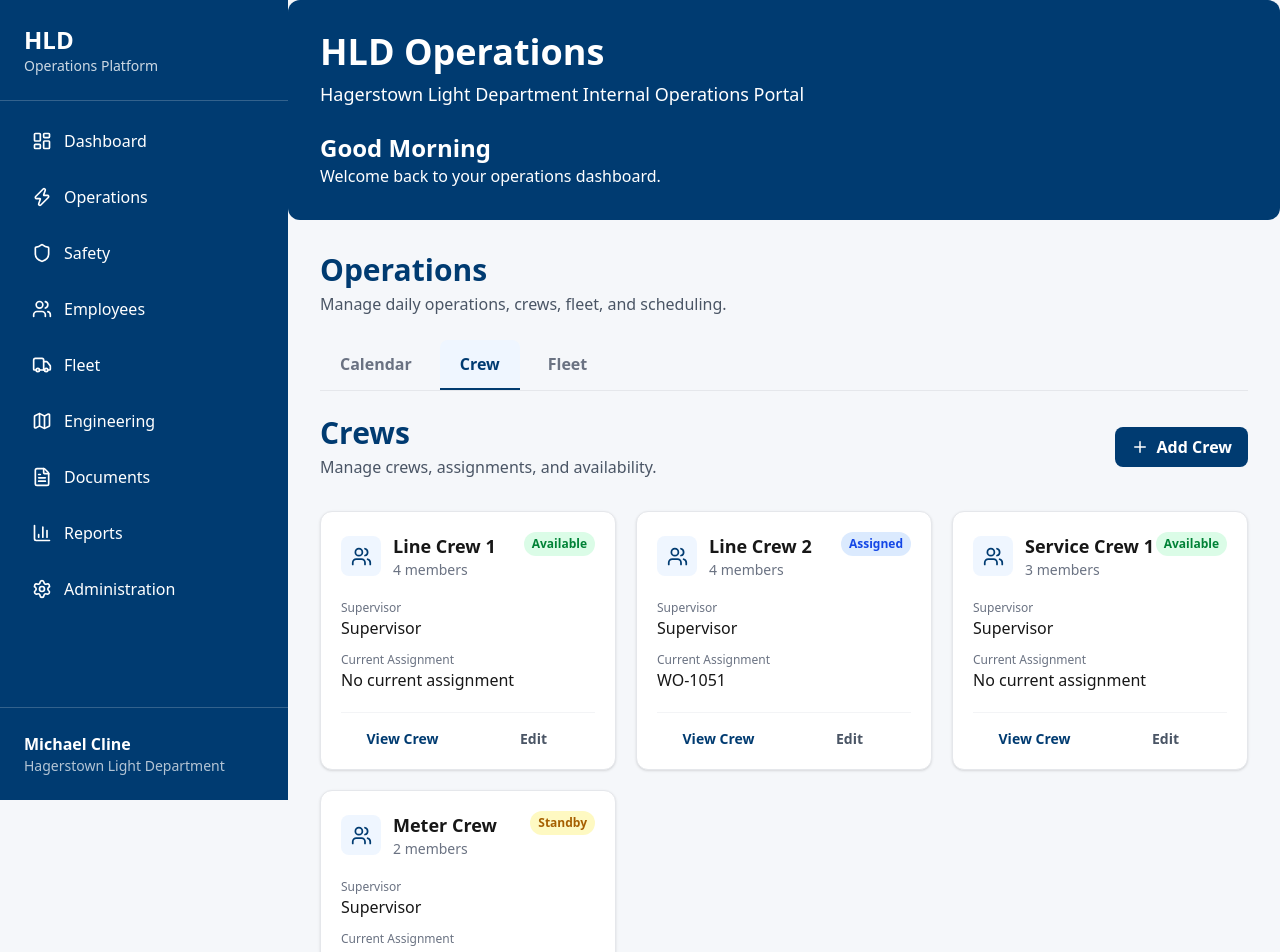
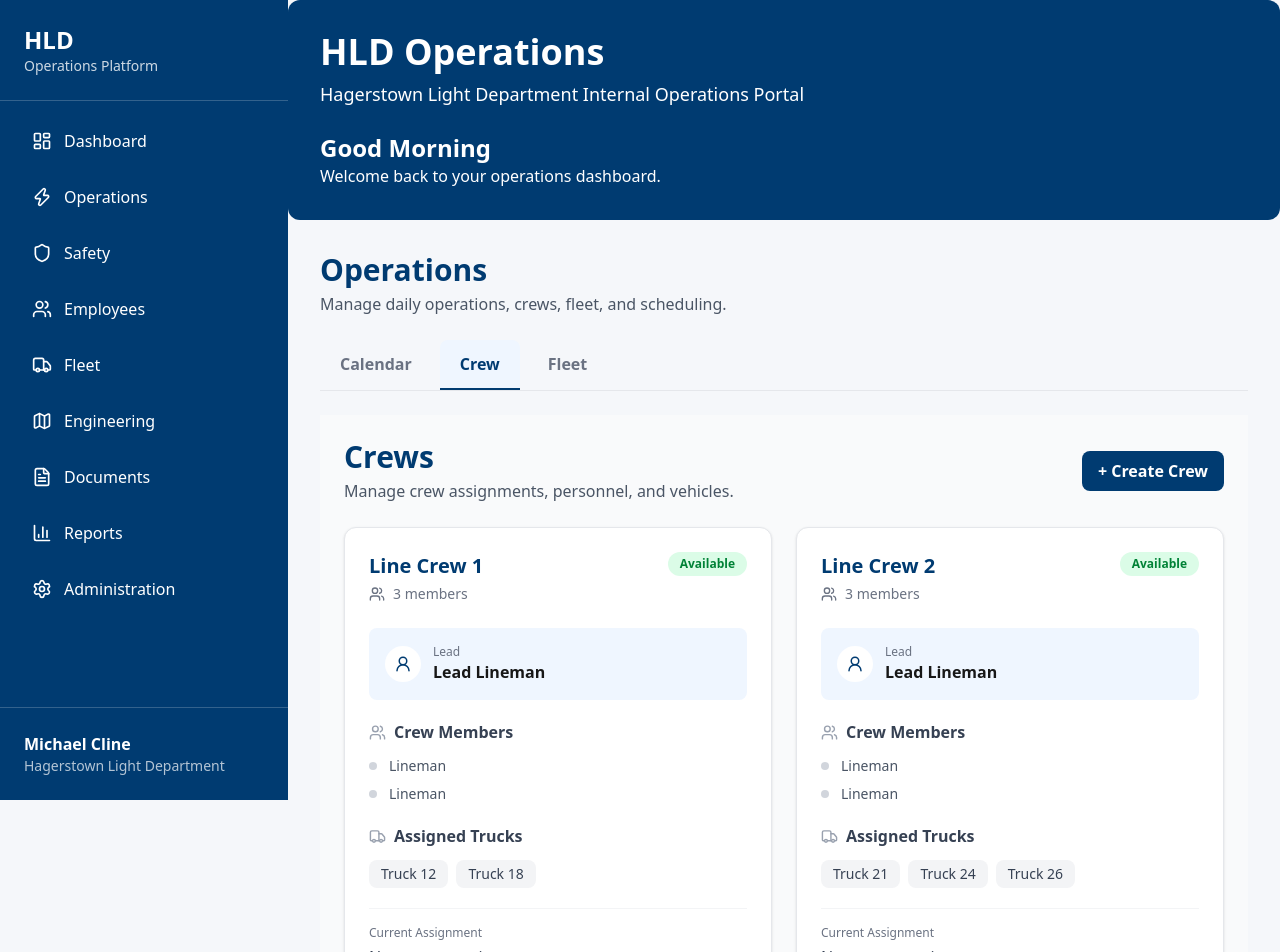
Before and after one commit to clinemichael/hagerstown-light-website, a Next.js app: page /operations/crew in a window 1280 px wide. Shown: the top 952 px of the page. Built offline with nearby package versions, Linux system fonts and the light colour scheme.

Commit message:
Fix crew page JSX syntax

```diff
--- a/app/operations/crew/page.tsx
+++ b/app/operations/crew/page.tsx
@@ -1,100 +1,67 @@
 "use client";
 
-
-import { Users, UserCheck, Plus } from "lucide-react";
+import { Users, Truck, UserRound } from "lucide-react";
 
 const crews = [
   {
     name: "Line Crew 1",
-    supervisor: "Supervisor",
-    members: 4,
+    lead: "Lead Lineman",
+    members: ["Lineman", "Lineman"],
+    trucks: ["Truck 12", "Truck 18"],
     status: "Available",
     assignment: "No current assignment",
   },
   {
     name: "Line Crew 2",
-    supervisor: "Supervisor",
-    members: 4,
-    status: "Assigned",
-    assignment: "WO-1051",
-  },
-  {
-    name: "Service Crew 1",
-    supervisor: "Supervisor",
-    members: 3,
+    lead: "Lead Lineman",
+    members: ["Lineman", "Lineman"],
+    trucks: ["Truck 21", "Truck 24", "Truck 26"],
     status: "Available",
     assignment: "No current assignment",
   },
   {
-    name: "Meter Crew",
-    supervisor: "Supervisor",
-    members: 2,
-    status: "Standby",
+    name: "Service Crew",
+    lead: "Crew Member",
+    members: ["Crew Member"],
+    trucks: ["Service Truck 1"],
+    status: "Available",
     assignment: "No current assignment",
   },
 ];
 
-export default function CrewsPage() {
+export default function CrewPage() {
   return (
-    <>
-
+    <div className="min-h-screen bg-gray-50 p-6">
+      {/* Header */}
+      <div className="flex items-center justify-between mb-6">
         <div>
-
-        {/* Page Header */}
-
-        <div className="flex items-center justify-between mb-8">
-
-          <div>
-
-            <h1 className="text-3xl font-bold text-brand-blue">
-              Crews
-            </h1>
+          <h1 className="text-3xl font-bold text-brand-blue">Crews</h1>
 
           <p className="text-gray-600 mt-1">
-              Manage crews, assignments, and availability.
+            Manage crew assignments, personnel, and vehicles.
           </p>
-
         </div>
-
 
         <button
           type="button"
           className="
-              flex
-              items-center
-              gap-2
             bg-brand-blue
             text-white
+            font-semibold
             px-4
             py-2
             rounded-lg
-              font-semibold
             hover:opacity-90
             transition
           "
         >
-
-            <Plus size={18} />
-
-            Add Crew
-
+          + Create Crew
         </button>
-
       </div>
 
-
       {/* Crew Cards */}
-
-        <div className="
-          grid
-          sm:grid-cols-2
-          xl:grid-cols-3
-          2xl:grid-cols-4
-          gap-5
-        ">
-
+      <div className="grid lg:grid-cols-2 2xl:grid-cols-3 gap-6">
         {crews.map((crew) => (
-
           <div
             key={crew.name}
             className="
@@ -102,159 +69,193 @@ export default function CrewsPage() {
               border
               border-gray-200
               rounded-xl
-                p-5
+              p-6
               shadow-sm
               hover:shadow-md
               transition
             "
           >
+            {/* Crew Header */}
+            <div className="flex items-start justify-between">
+              <div>
+                <h3 className="text-xl font-bold text-brand-blue">
+                  {crew.name}
+                </h3>
 
-              {/* Crew Header */}
+                <div className="flex items-center gap-2 mt-1 text-sm text-gray-500">
+                  <Users size={16} />
+                  {crew.members.length + 1} members
+                </div>
+              </div>
 
-              <div className="flex items-start justify-between">
+              <span
+                className="
+                  text-xs
+                  font-semibold
+                  px-3
+                  py-1
+                  rounded-full
+                  bg-green-100
+                  text-green-700
+                "
+              >
+                {crew.status}
+              </span>
+            </div>
 
+            {/* Lead */}
+            <div className="mt-6 p-4 bg-blue-50 rounded-lg">
               <div className="flex items-center gap-3">
-
-                  <div className="
-                    w-10
-                    h-10
-                    rounded-lg
-                    bg-blue-50
+                <div
+                  className="
+                    w-9
+                    h-9
+                    rounded-full
+                    bg-white
                     flex
                     items-center
                     justify-center
-                  ">
-
-                    <Users
-                      size={21}
+                  "
+                >
+                  <UserRound
+                    size={18}
                     className="text-brand-blue"
                   />
-
                 </div>
 
+                <div>
+                  <p className="text-xs text-gray-500">Lead</p>
 
-                  <div>
-
-                    <h2 className="font-bold text-lg">
-                      {crew.name}
-                    </h2>
-
-                    <p className="text-sm text-gray-500">
-                      {crew.members} members
-                    </p>
-
+                  <p className="font-semibold">{crew.lead}</p>
+                </div>
+              </div>
             </div>
 
+            {/* Crew Members */}
+            <div className="mt-5">
+              <div className="flex items-center gap-2 mb-3">
+                <Users
+                  size={17}
+                  className="text-gray-400"
+                />
+
+                <h4 className="font-semibold text-gray-700">
+                  Crew Members
+                </h4>
               </div>
 
+              <div className="space-y-2">
+                {crew.members.map((member, index) => (
+                  <div
+                    key={`${crew.name}-${index}`}
+                    className="
+                      flex
+                      items-center
+                      gap-3
+                      text-sm
+                      text-gray-600
+                    "
+                  >
+                    <div
+                      className="
+                        w-2
+                        h-2
+                        rounded-full
+                        bg-gray-300
+                      "
+                    />
 
-                {/* Status */}
-
-                <span
-                  className={`
-                    text-xs
-                    font-semibold
-                    px-2
-                    py-1
-                    rounded-full
-                    ${
-                      crew.status === "Available"
-                        ? "bg-green-100 text-green-700"
-                        : crew.status === "Assigned"
-                        ? "bg-blue-100 text-blue-700"
-                        : "bg-yellow-100 text-yellow-700"
-                    }
-                  `}
-                >
-
-                  {crew.status}
-
-                </span>
-
+                    {member}
+                  </div>
+                ))}
+              </div>
             </div>
 
+            {/* Trucks */}
+            <div className="mt-5">
+              <div className="flex items-center gap-2 mb-3">
+                <Truck
+                  size={17}
+                  className="text-gray-400"
+                />
 
-              {/* Crew Information */}
-
-              <div className="mt-5 space-y-3">
-
-                <div>
-
-                  <p className="text-xs text-gray-500">
-                    Supervisor
-                  </p>
-
-                  <p className="font-medium">
-                    {crew.supervisor}
-                  </p>
-
+                <h4 className="font-semibold text-gray-700">
+                  Assigned Trucks
+                </h4>
               </div>
 
+              <div className="flex flex-wrap gap-2">
+                {crew.trucks.map((truck) => (
+                  <span
+                    key={truck}
+                    className="
+                      px-3
+                      py-1
+                      text-sm
+                      font-medium
+                      bg-gray-100
+                      text-gray-700
+                      rounded-lg
+                    "
+                  >
+                    {truck}
+                  </span>
+                ))}
+              </div>
+            </div>
 
-                <div>
-
+            {/* Assignment */}
+            <div className="mt-5 pt-4 border-t border-gray-100">
               <p className="text-xs text-gray-500">
                 Current Assignment
               </p>
 
-                  <p className="font-medium">
+              <p className="mt-1 font-medium text-gray-700">
                 {crew.assignment}
               </p>
-
             </div>
 
-              </div>
-
-
             {/* Actions */}
-
-              <div className="
-                flex
-                items-center
-                gap-2
-                mt-5
-                pt-4
-                border-t
-                border-gray-100
-              ">
+            <div className="flex gap-2 mt-5">
+              <button
+                type="button"
+                className="
+                  flex-1
+                  border
+                  border-gray-200
+                  rounded-lg
+                  py-2
+                  text-sm
+                  font-semibold
+                  text-brand-blue
+                  hover:bg-blue-50
+                  transition
+                "
+              >
+                View Crew
+              </button>
 
               <button
                 type="button"
                 className="
                   flex-1
-                    text-sm
-                    font-semibold
-                    text-brand-blue
-                    hover:underline
-                  "
-                >
-                  View Crew
-                </button>
-
-
-                <button
-                  type="button"
-                  className="
-                    flex-1
+                  border
+                  border-gray-200
+                  rounded-lg
+                  py-2
                   text-sm
                   font-semibold
                   text-gray-600
-                    hover:underline
+                  hover:bg-gray-50
+                  transition
                 "
               >
                 Edit
               </button>
-
             </div>
-
           </div>
-
         ))}
-
       </div>
-
     </div>
-
-    </>
   );
 }
```
Lines whose indentation alone changed are shown as unchanged.
